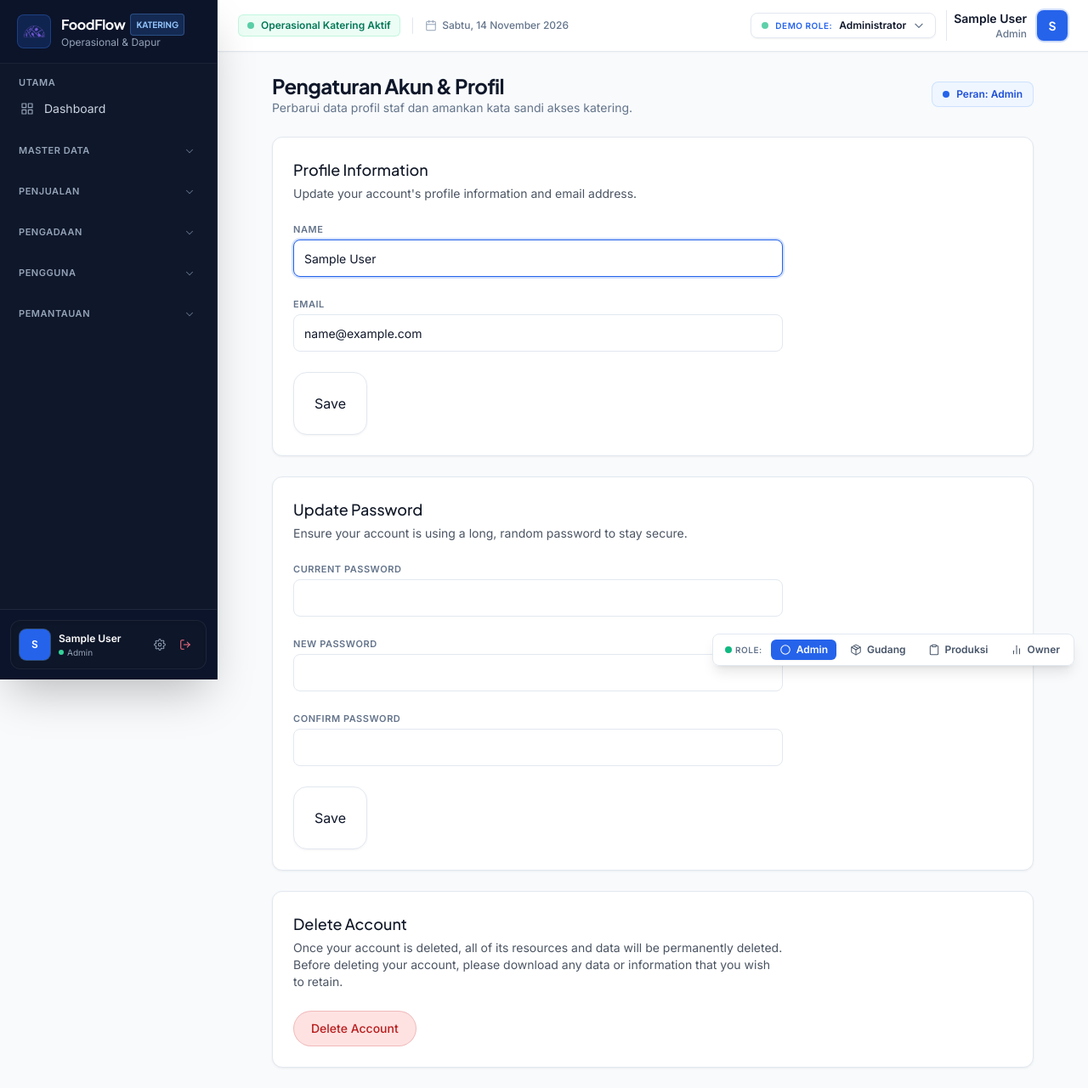
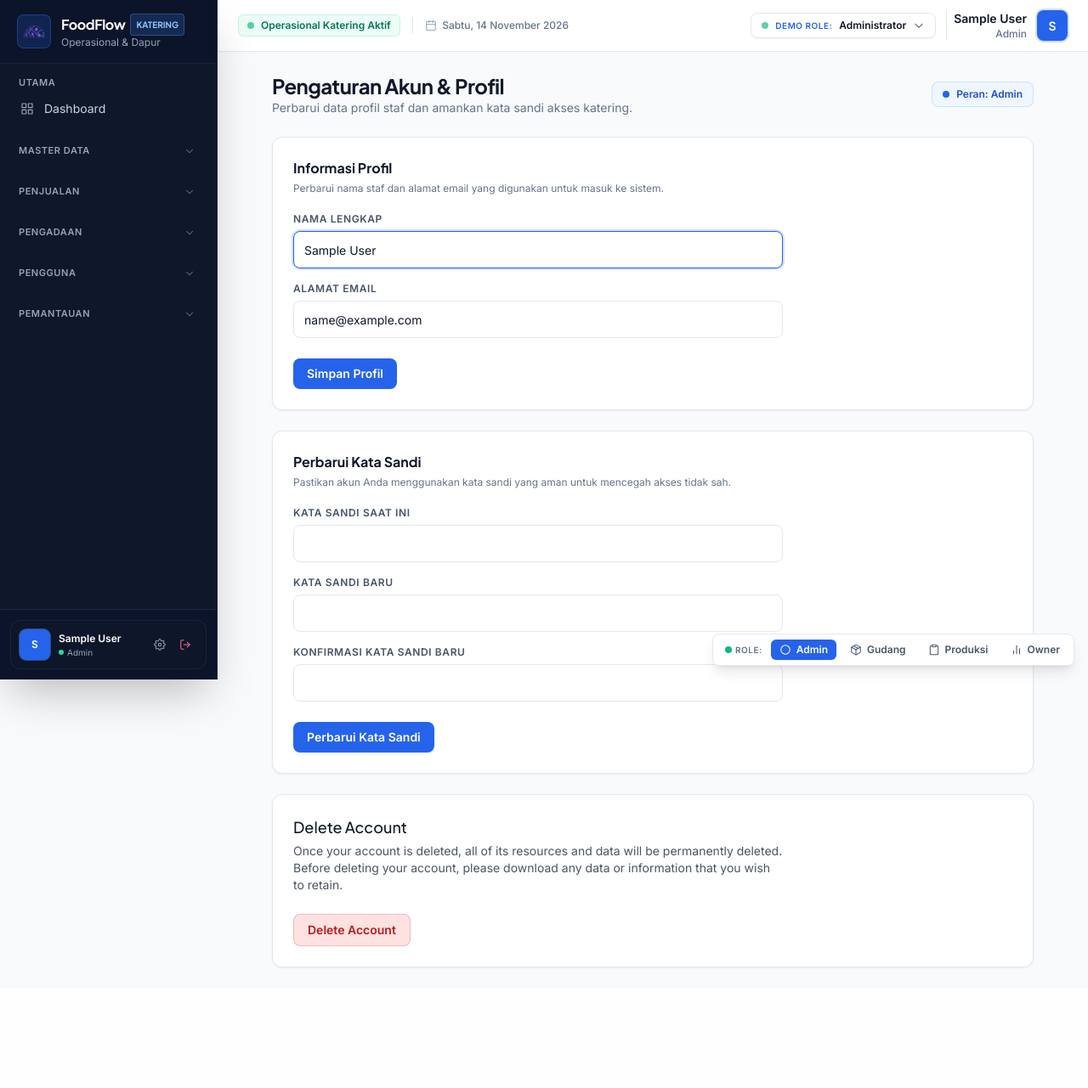
Before and after one commit to pembunuhGila/Foodflow, a Laravel app: page /profile in a window 1280 px wide. Shown: the whole page at 85% size. After the commit the page ends 1140 px from the top, so only its background shows below. Run offline with Laravel 12, Linux system fonts and the light colour scheme; the visitor is signed in with stand-in values (Sample User, id 1); style sheets or scripts are compiled from the project's sources; parts of the project's set-up code (start-up, migrations or seed data) failed here and were passed over.

Commit message:
refactor(ui): perbaiki ukuran tombol dan form profil

```diff
--- a/resources/views/components/danger-button.blade.php
+++ b/resources/views/components/danger-button.blade.php
@@ -1,3 +1,3 @@
-<button {{ $attributes->merge(['type' => 'submit', 'class' => 'inline-flex items-center justify-center gap-2 rounded-full border border-danger-text/20 bg-danger-bg px-5 py-2.5 text-body font-medium text-danger-text transition hover:bg-danger-text hover:text-white focus:outline-none focus:ring-2 focus:ring-danger-text/30 active:scale-[0.98] disabled:opacity-60']) }}>
+<button {{ $attributes->merge(['type' => 'submit', 'class' => 'inline-flex items-center justify-center gap-2 rounded-lg border border-danger-text/20 bg-danger-bg px-4 py-2 text-sm font-semibold text-danger-text transition hover:bg-danger-text hover:text-white focus:outline-none focus:ring-2 focus:ring-danger-text/20 active:scale-[0.99] disabled:opacity-60']) }}>
     {{ $slot }}
 </button>
--- a/resources/views/components/primary-button.blade.php
+++ b/resources/views/components/primary-button.blade.php
@@ -1,4 +1,3 @@
-@props(['padding' => true])
-<div {{ $attributes->merge(['class' => 'rounded-card border border-line bg-white shadow-card' . ($padding ? ' p-6' : '')]) }}>
+<button {{ $attributes->merge(['type' => 'submit', 'class' => 'inline-flex items-center justify-center gap-2 rounded-lg bg-primary px-4 py-2 text-sm font-semibold text-white shadow-sm transition hover:bg-primary-dark focus:outline-none focus:ring-2 focus:ring-primary/20 active:scale-[0.99] disabled:opacity-60']) }}>
     {{ $slot }}
-</div>
+</button>
--- a/resources/views/components/secondary-button.blade.php
+++ b/resources/views/components/secondary-button.blade.php
@@ -1,3 +1,3 @@
-<button {{ $attributes->merge(['type' => 'button', 'class' => 'inline-flex items-center justify-center gap-2 rounded-full border border-primary/20 bg-primary/10 px-5 py-2.5 text-body font-medium text-primary transition hover:bg-primary/20 focus:outline-none focus:ring-2 focus:ring-primary/30 active:scale-[0.98] disabled:opacity-60']) }}>
+<button {{ $attributes->merge(['type' => 'button', 'class' => 'inline-flex items-center justify-center gap-2 rounded-lg border border-line bg-white px-4 py-2 text-sm font-medium text-slate-700 shadow-sm transition hover:bg-slate-50 focus:outline-none focus:ring-2 focus:ring-primary/20 active:scale-[0.99] disabled:opacity-60']) }}>
     {{ $slot }}
 </button>
--- a/resources/views/profile/partials/update-password-form.blade.php
+++ b/resources/views/profile/partials/update-password-form.blade.php
@@ -1,47 +1,50 @@
 <section>
     <header>
-        <h2 class="text-lg font-medium text-gray-900">
-            {{ __('Update Password') }}
+        <h2 class="text-base font-bold text-ink">
+            Perbarui Kata Sandi
         </h2>
 
-        <p class="mt-1 text-sm text-gray-600">
-            {{ __('Ensure your account is using a long, random password to stay secure.') }}
+        <p class="mt-1 text-xs text-muted">
+            Pastikan akun Anda menggunakan kata sandi yang aman untuk mencegah akses tidak sah.
         </p>
     </header>
 
-    <form method="post" action="{{ route('password.update') }}" class="mt-6 space-y-6">
+    <form method="post" action="{{ route('password.update') }}" class="mt-5 space-y-4">
         @csrf
         @method('put')
 
         <div>
-            <x-input-label for="update_password_current_password" :value="__('Current Password')" />
+            <label for="update_password_current_password" class="block text-xs font-bold uppercase tracking-wider text-slate-600 mb-1.5">Kata Sandi Saat Ini</label>
             <x-text-input id="update_password_current_password" name="current_password" type="password" class="mt-1 block w-full" autocomplete="current-password" />
             <x-input-error :messages="$errors->updatePassword->get('current_password')" class="mt-2" />
         </div>
 
         <div>
-            <x-input-label for="update_password_password" :value="__('New Password')" />
+            <label for="update_password_password" class="block text-xs font-bold uppercase tracking-wider text-slate-600 mb-1.5">Kata Sandi Baru</label>
             <x-text-input id="update_password_password" name="password" type="password" class="mt-1 block w-full" autocomplete="new-password" />
             <x-input-error :messages="$errors->updatePassword->get('password')" class="mt-2" />
         </div>
 
         <div>
-            <x-input-label for="update_password_password_confirmation" :value="__('Confirm Password')" />
+            <label for="update_password_password_confirmation" class="block text-xs font-bold uppercase tracking-wider text-slate-600 mb-1.5">Konfirmasi Kata Sandi Baru</label>
             <x-text-input id="update_password_password_confirmation" name="password_confirmation" type="password" class="mt-1 block w-full" autocomplete="new-password" />
             <x-input-error :messages="$errors->updatePassword->get('password_confirmation')" class="mt-2" />
         </div>
 
-        <div class="flex items-center gap-4">
-            <x-primary-button>{{ __('Save') }}</x-primary-button>
+        <div class="flex items-center gap-3 pt-2">
+            <x-primary-button>Perbarui Kata Sandi</x-primary-button>
 
             @if (session('status') === 'password-updated')
                 <p
                     x-data="{ show: true }"
                     x-show="show"
                     x-transition
-                    x-init="setTimeout(() => show = false, 2000)"
-                    class="text-sm text-gray-600"
-                >{{ __('Saved.') }}</p>
+                    x-init="setTimeout(() => show = false, 2500)"
+                    class="text-xs font-semibold text-emerald-600 flex items-center gap-1"
+                >
+                    <x-icon name="check" class="h-4 w-4" />
+                    <span>Kata sandi berhasil diperbarui.</span>
+                </p>
             @endif
         </div>
     </form>
--- a/resources/views/profile/partials/update-profile-information-form.blade.php
+++ b/resources/views/profile/partials/update-profile-information-form.blade.php
@@ -1,11 +1,11 @@
 <section>
     <header>
-        <h2 class="text-lg font-medium text-gray-900">
-            {{ __('Profile Information') }}
+        <h2 class="text-base font-bold text-ink">
+            Informasi Profil
         </h2>
 
-        <p class="mt-1 text-sm text-gray-600">
-            {{ __("Update your account's profile information and email address.") }}
+        <p class="mt-1 text-xs text-muted">
+            Perbarui nama staf dan alamat email yang digunakan untuk masuk ke sistem.
         </p>
     </header>
 
@@ -13,51 +13,54 @@
         @csrf
     </form>
 
-    <form method="post" action="{{ route('profile.update') }}" class="mt-6 space-y-6">
+    <form method="post" action="{{ route('profile.update') }}" class="mt-5 space-y-4">
         @csrf
         @method('patch')
 
         <div>
-            <x-input-label for="name" :value="__('Name')" />
+            <label for="name" class="block text-xs font-bold uppercase tracking-wider text-slate-600 mb-1.5">Nama Lengkap</label>
             <x-text-input id="name" name="name" type="text" class="mt-1 block w-full" :value="old('name', $user->name)" required autofocus autocomplete="name" />
             <x-input-error class="mt-2" :messages="$errors->get('name')" />
         </div>
 
         <div>
-            <x-input-label for="email" :value="__('Email')" />
+            <label for="email" class="block text-xs font-bold uppercase tracking-wider text-slate-600 mb-1.5">Alamat Email</label>
             <x-text-input id="email" name="email" type="email" class="mt-1 block w-full" :value="old('email', $user->email)" required autocomplete="username" />
             <x-input-error class="mt-2" :messages="$errors->get('email')" />
 
             @if ($user instanceof \Illuminate\Contracts\Auth\MustVerifyEmail && ! $user->hasVerifiedEmail())
                 <div>
-                    <p class="text-sm mt-2 text-gray-800">
-                        {{ __('Your email address is unverified.') }}
+                    <p class="text-xs mt-2 text-slate-700">
+                        Email Anda belum diverifikasi.
 
-                        <button form="send-verification" class="underline text-sm text-gray-600 hover:text-gray-900 rounded-md focus:outline-none focus:ring-2 focus:ring-offset-2 focus:ring-indigo-500">
-                            {{ __('Click here to re-send the verification email.') }}
+                        <button form="send-verification" class="underline text-xs text-primary hover:text-primary-dark font-medium">
+                            Klik di sini untuk mengirim ulang tautan verifikasi.
                         </button>
                     </p>
 
                     @if (session('status') === 'verification-link-sent')
-                        <p class="mt-2 font-medium text-sm text-green-600">
-                            {{ __('A new verification link has been sent to your email address.') }}
+                        <p class="mt-2 font-medium text-xs text-emerald-600">
+                            Tautan verifikasi baru telah dikirimkan ke alamat email Anda.
                         </p>
                     @endif
                 </div>
             @endif
         </div>
 
-        <div class="flex items-center gap-4">
-            <x-primary-button>{{ __('Save') }}</x-primary-button>
+        <div class="flex items-center gap-3 pt-2">
+            <x-primary-button>Simpan Profil</x-primary-button>
 
             @if (session('status') === 'profile-updated')
                 <p
                     x-data="{ show: true }"
                     x-show="show"
                     x-transition
-                    x-init="setTimeout(() => show = false, 2000)"
-                    class="text-sm text-gray-600"
-                >{{ __('Saved.') }}</p>
+                    x-init="setTimeout(() => show = false, 2500)"
+                    class="text-xs font-semibold text-emerald-600 flex items-center gap-1"
+                >
+                    <x-icon name="check" class="h-4 w-4" />
+                    <span>Profil berhasil disimpan.</span>
+                </p>
             @endif
         </div>
     </form>
```
